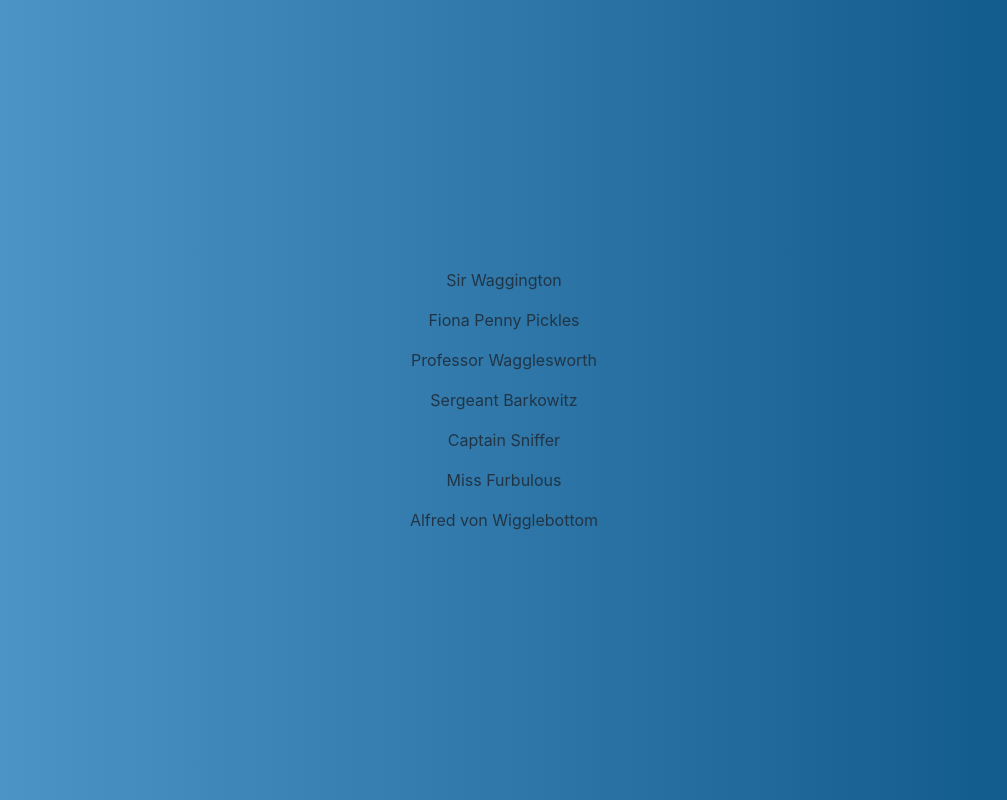
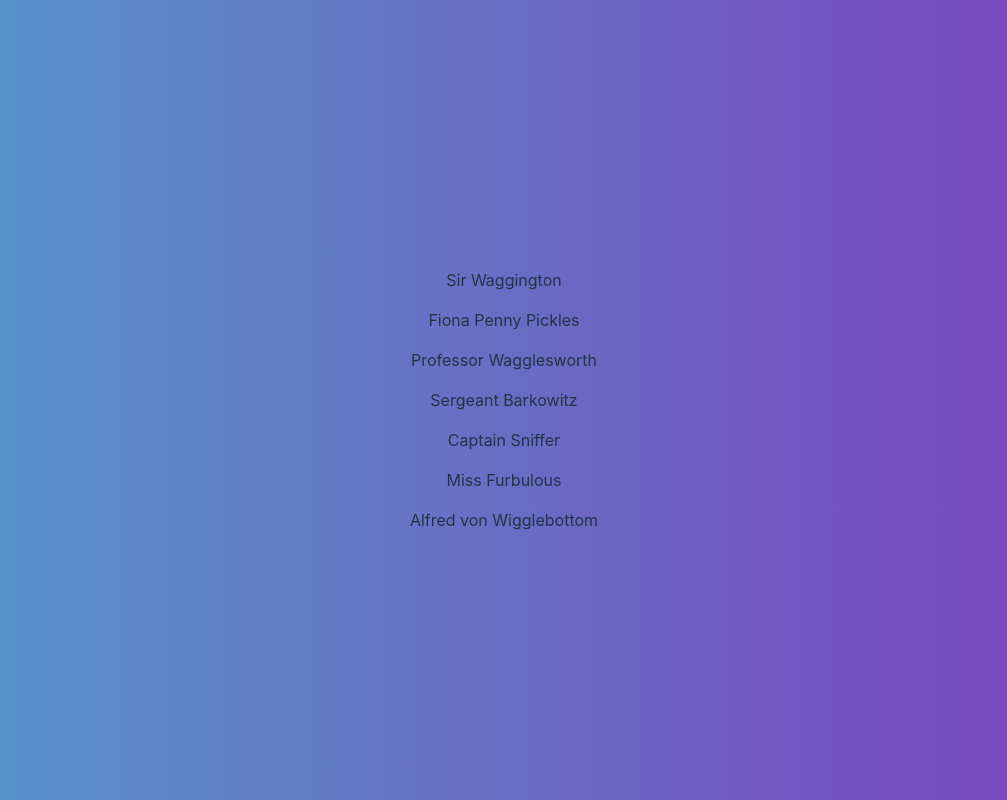
Before and after one commit to Edna-Pallares/Puppy-pals, a React (Vite) app: page / in a window 1280 px wide. Shown: the whole page, without its empty margins (136-1143 px from the left). Built offline with nearby package versions, Linux system fonts and the light colour scheme.

Commit message:
second background change

```diff
--- a/src/index.css
+++ b/src/index.css
@@ -4,7 +4,7 @@
   font-weight: 400;
 
   color-scheme: light dark;
-  color: rgba(255, 255, 255, 0.87);
+  color: rgba(11, 11, 11, 0.87);
   background-color: #242424;
 
   font-synthesis: none;
@@ -28,7 +28,7 @@ body {
   place-items: center;
   min-width: 320px;
   min-height: 100vh;
-  background: linear-gradient(to right, #539bcc, #0a5485);
+  background: linear-gradient(to right, #539bcc, #7e3fbc);
 }
 
 h1 {
```
